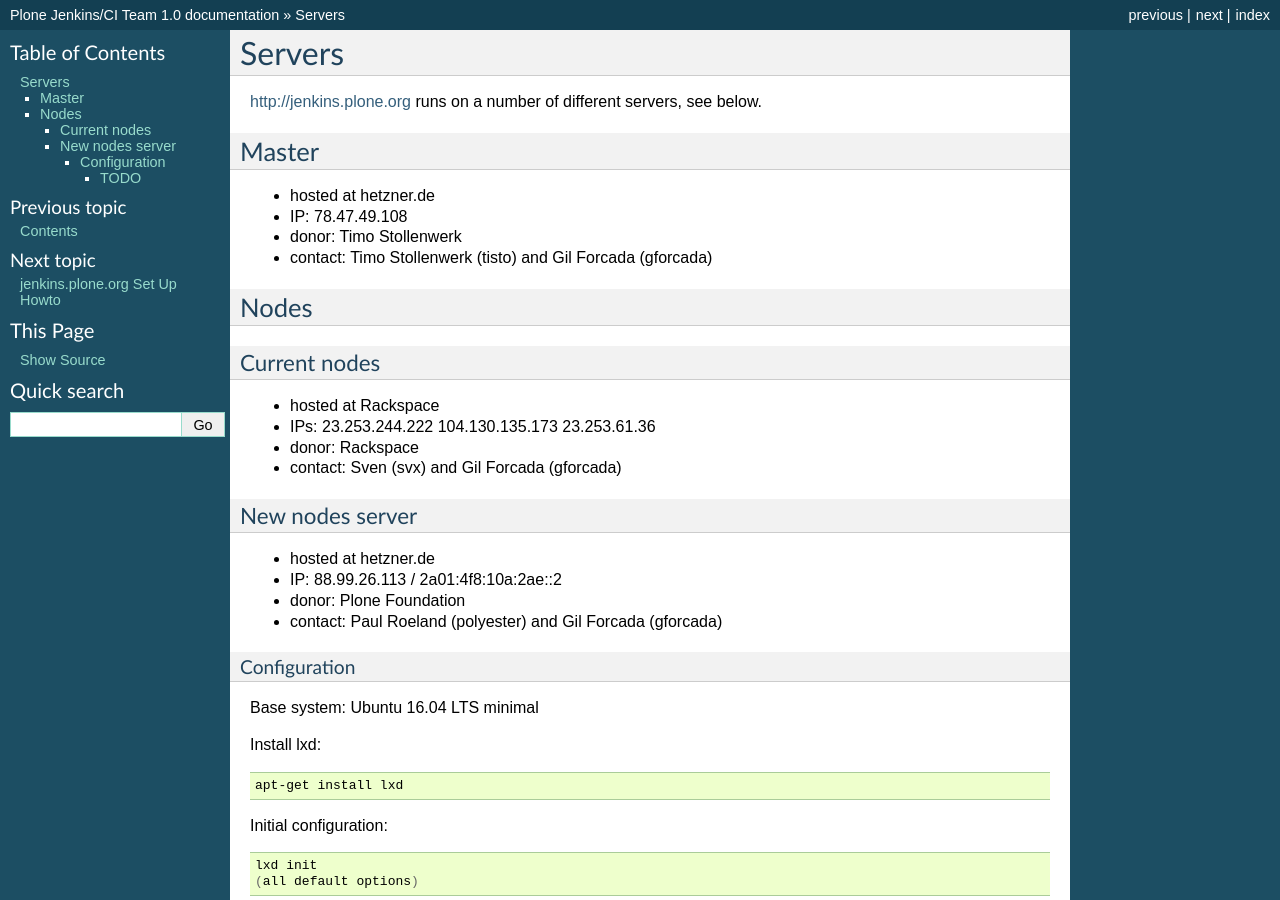
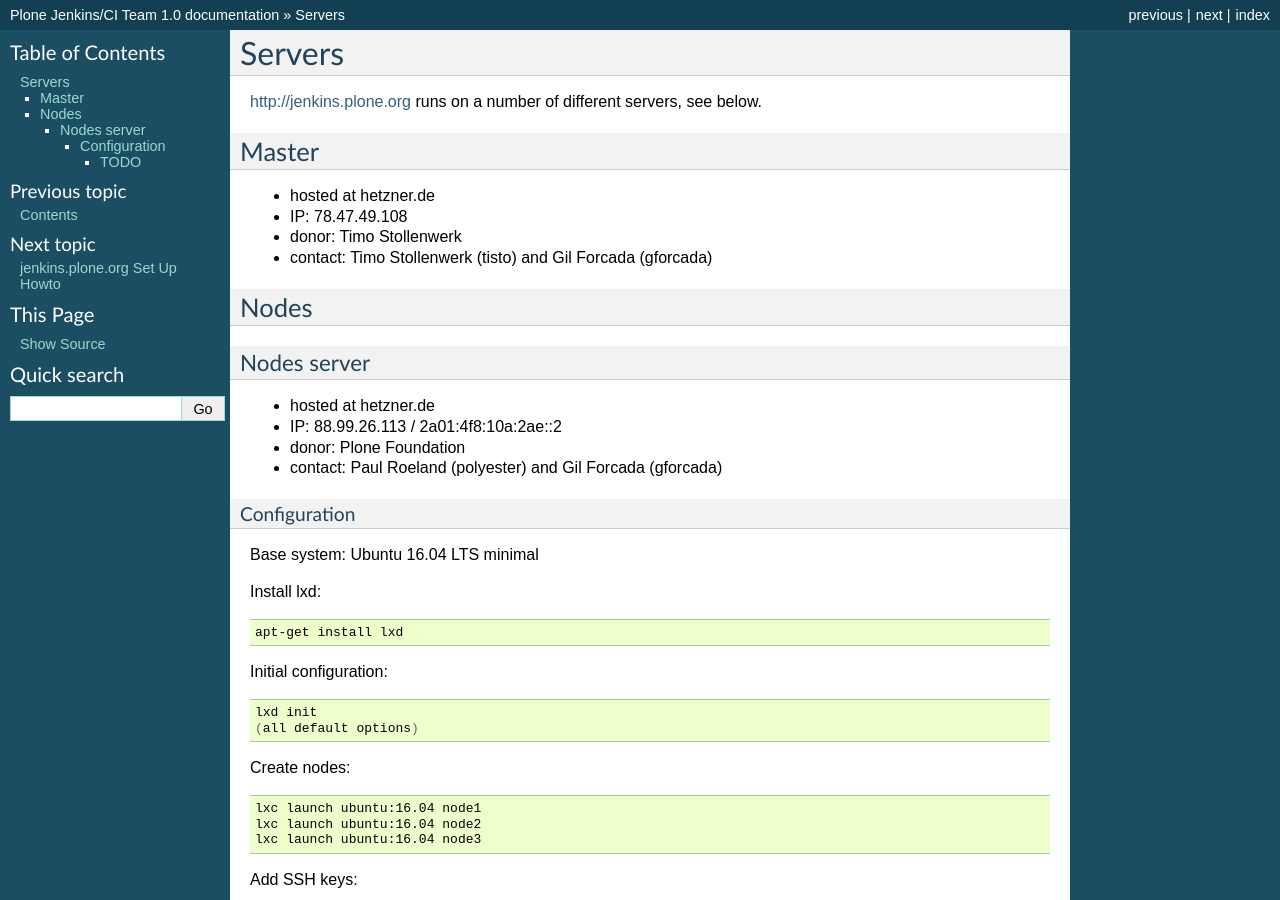
Before and after one commit to plone/jenkins.plone.org, a Sphinx documentation site: the page built from docs/source/servers.rst, in a window 1280 px wide and 900 px high. Built offline with Sphinx 7.4.7, drawn with Linux system fonts in a browser that asks for light colours.

Commit message:
There are no more nodes in rackspace

```diff
--- a/docs/source/servers.rst
+++ b/docs/source/servers.rst
@@ -15,15 +15,8 @@
 Nodes
 =====
 
-Current nodes
--------------
-- hosted at Rackspace
-- IPs: 23.253.244.222 104.130.135.173 23.253.61.36
-- donor: Rackspace
-- contact: Sven (svx) and Gil Forcada (gforcada)
-
-New nodes server
-----------------
+Nodes server
+------------
 - hosted at hetzner.de
 - IP: 88.99.26.113 / 2a01:4f8:10a:2ae::2
 - donor: Plone Foundation
```
